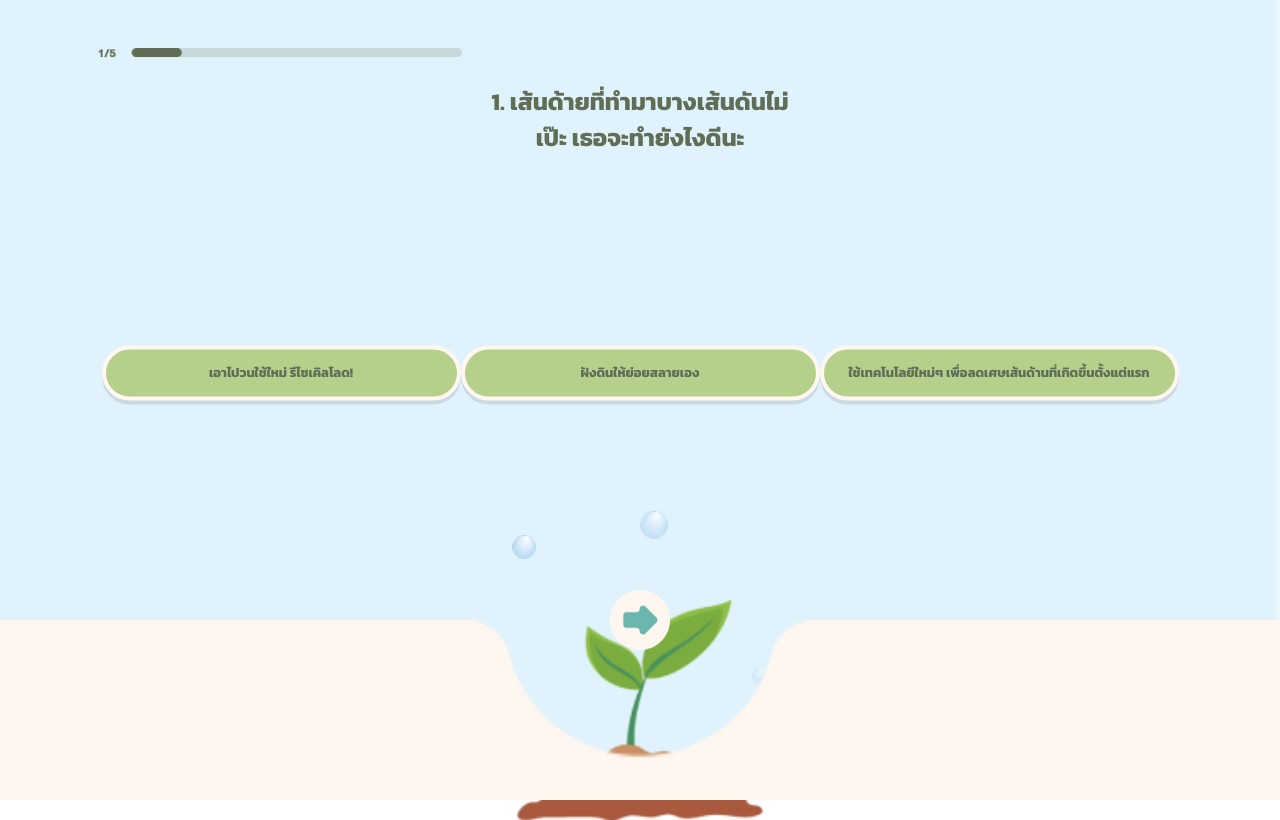
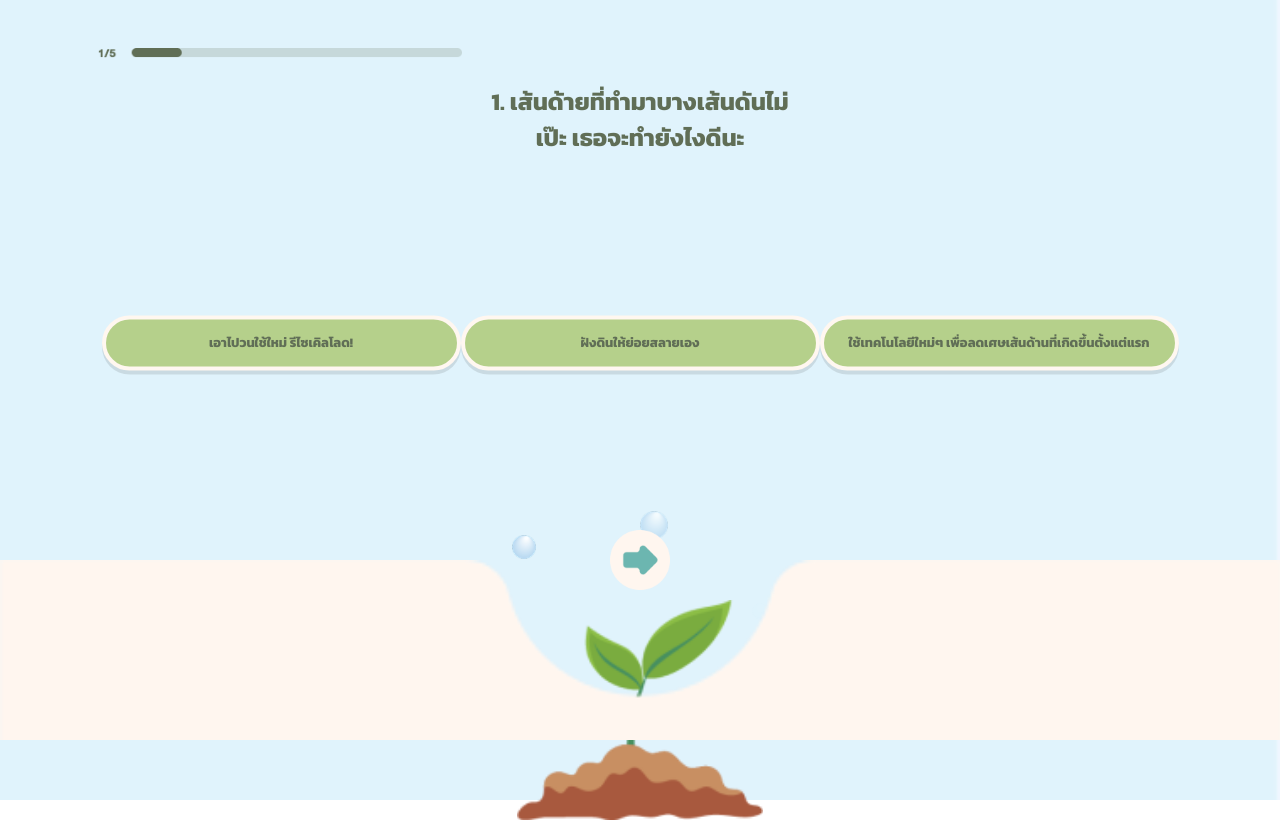
Before and after one commit to jameshamez/nanyang, a Next.js app: page /quiz1 in a window 1280 px wide. Built offline with nearby package versions, Linux system fonts and the light colour scheme.

Commit message:
james Update

```diff
--- a/src/app/quiz1/page.js
+++ b/src/app/quiz1/page.js
@@ -5,13 +5,10 @@ import { useRouter } from 'next/navigation';
 const kanit = Kanit({ subsets: ['thai'], weight: '700' });
 import { useState } from 'react';
 
+export default function QuizPage() {
+    const router = useRouter();
+    const [selectedButton, setSelectedButton] = useState(null);
 
-
-
-
-export default function QuizPage() {
-
-    const router = useRouter();
     const handleNextClick = (selectedButton) => {
         if (selectedButton !== null) {
             router.push("/quiz2");
@@ -19,17 +16,19 @@ export default function QuizPage() {
             alert("กรุณาเลือกคำตอบก่อน");
         }
     };
-    const [selectedButton, setSelectedButton] = useState(null);
+
     const handleButtonClick = (index) => {
         setSelectedButton(index);
     };
+
     return (
         <div
-            className={`flex flex-col items-center justify-center min-h-screen bg-blue-50 px-4 relative ${kanit.className}`} // ใช้ฟอนต์ Kanit
+            className={`flex flex-col items-center justify-center min-h-screen bg-blue-50 px-4 relative ${kanit.className}`}
             style={{
                 backgroundImage: "url(/image/bgquiz.png)",
                 backgroundSize: "cover",
                 backgroundPosition: "center",
+                paddingBottom: 'calc(env(safe-area-inset-bottom) + 60px)', // เพิ่ม Safe Area และ padding เพิ่มเติม
             }}
         >
             {/* Top Bar with Image */}
@@ -48,10 +47,12 @@ export default function QuizPage() {
                     className="w-full h-full object-contain"
                 />
             </div>
+
+            {/* Question Section */}
             <div
                 className="absolute top-[15%] text-center w-full"
                 style={{
-                    transform: "translateY(-50%)", // ขยับให้สมดุล
+                    transform: "translateY(-50%)",
                 }}
             >
                 <h1
@@ -67,24 +68,27 @@ export default function QuizPage() {
                 </h1>
             </div>
 
-
-
-            {/* Question Section */}
-            <div className="space-y-4 sm:space-y-6 px-4 sm:px-6 md:px-8 lg:px-10"
+            {/* Answer Buttons */}
+            <div
+                className="space-y-4 sm:space-y-6 px-4 sm:px-6 md:px-8 lg:px-10"
                 style={{
-                     transform: "translateY(-50%)", // ขยับให้สมดุล
+                    transform: "translateY(-50%)",
                 }}
             >
-                {[{
+                {[
+                    {
                         text: "เอาไปวนใช้ใหม่ รีไซเคิลโลด!",
                         bgColor: "#B5D08B",
-                }, {
+                    },
+                    {
                         text: "ฝังดินให้ย่อยสลายเอง",
                         bgColor: "#B5D08B",
-                }, {
+                    },
+                    {
                         text: "ใช้เทคโนโลยีใหม่ๆ เพื่อลดเศษเส้นด้านที่เกิดขึ้นตั้งแต่แรก",
                         bgColor: "#B5D08B",
-                }].map((button, index) => (
+                    },
+                ].map((button, index) => (
                     <button
                         key={index}
                         onClick={() => handleButtonClick(index)}
@@ -96,7 +100,7 @@ export default function QuizPage() {
                             border: "4px solid #FFF7F0",
                             boxShadow: "0px 4px 0px 0px #0000001A",
                             backgroundColor: selectedButton === index ? "#606E56" : button.bgColor,
-                            color:selectedButton === index ? "#FFFFFF" : "#606E56",
+                            color: selectedButton === index ? "#FFFFFF" : "#606E56",
                             fontSize: "13px",
                         }}
                     >
@@ -119,7 +123,6 @@ export default function QuizPage() {
                 <img src="/image/drop.png" alt="หยดน้ำ" className="w-4 h-4" />
             </div>
 
-
             {/* Background Decoration */}
             <div
                 className="absolute flex justify-center"
@@ -141,7 +144,13 @@ export default function QuizPage() {
                 </div>
             </div>
 
-            <footer className="absolute bottom-0 w-full px-0 flex flex-col items-center">
+            {/* Footer with Safe Area */}
+            <footer
+                className="absolute bottom-0 w-full px-0 flex flex-col items-center"
+                style={{
+                    paddingBottom: 'calc(env(safe-area-inset-bottom) + 60px)', // เพิ่ม Safe Area และ padding เพิ่มเติม
+                }}
+            >
                 <button
                     onClick={() => handleNextClick(selectedButton)}
                     aria-label="Next"
@@ -161,6 +170,8 @@ export default function QuizPage() {
                     />
                 </div>
             </footer>
+
+            {/* CSS Animation */}
             <style jsx>{`
         @keyframes drop {
           0% {
@@ -178,6 +189,5 @@ export default function QuizPage() {
         }
       `}</style>
         </div>
-
     );
 }
```
Lines whose indentation alone changed are shown as unchanged.
